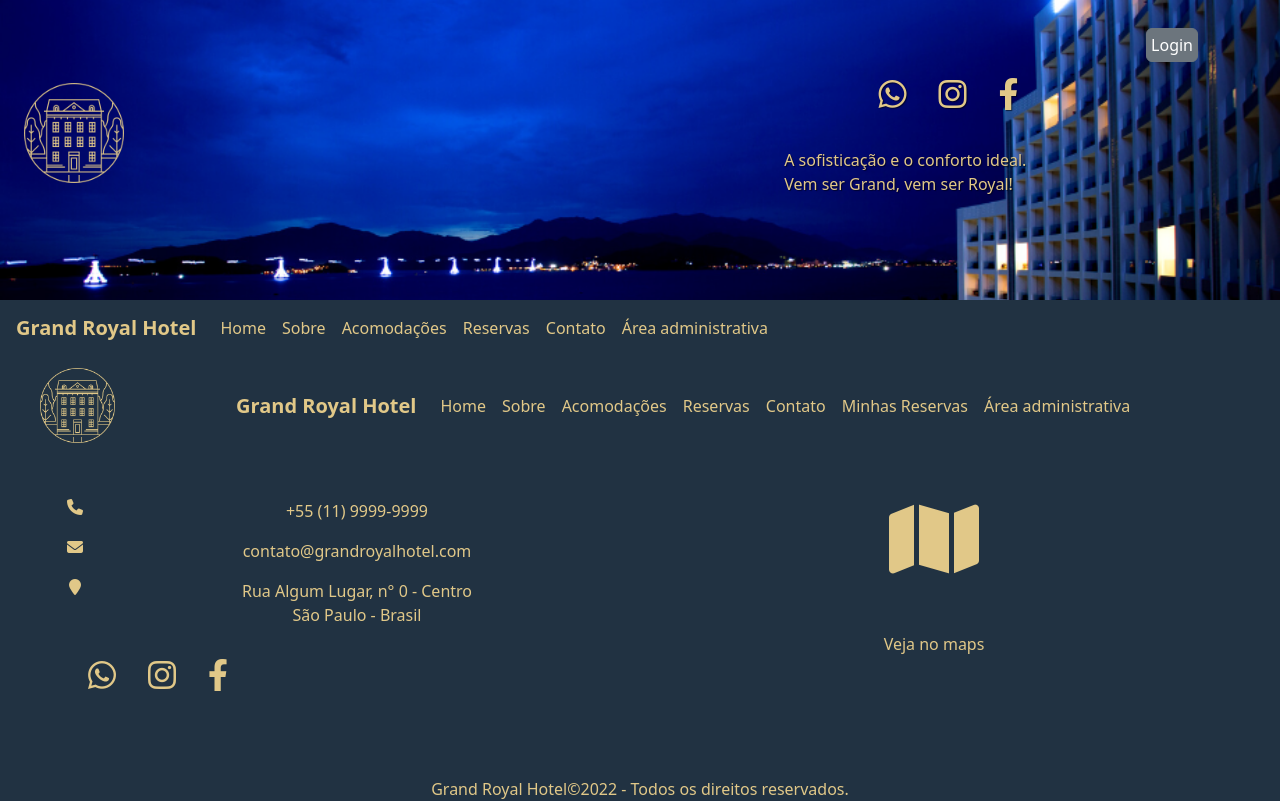
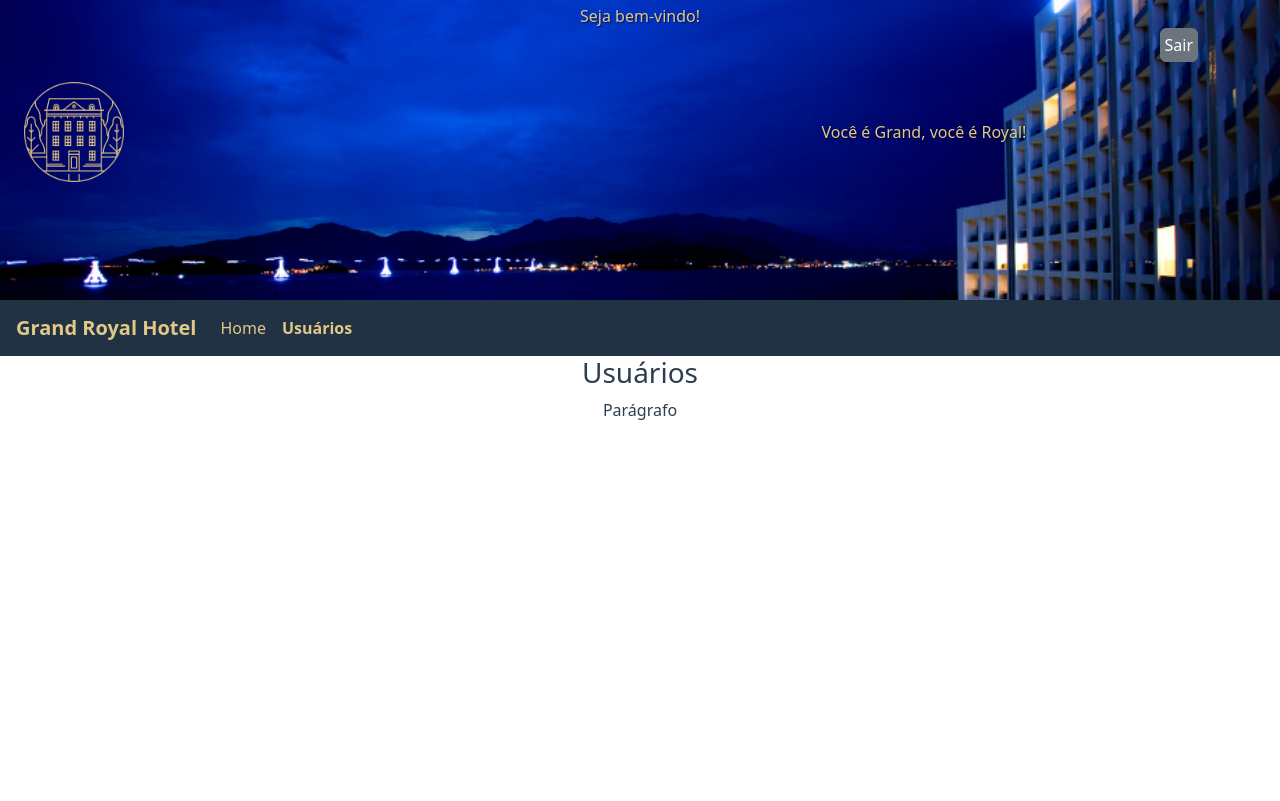
Before and after one commit to D2Trindade/hotel-management-backend, a Vue app: page /admUsers in a window 1280 px wide. Shown: the top 801 px of the page. Built offline with nearby package versions, Linux system fonts and the light colour scheme; a web font is replaced by a local one.

Commit message:
Área Administrativa rotas

```diff
--- a/src/components/MainHeader.vue
+++ b/src/components/MainHeader.vue
@@ -1,5 +1,5 @@
 <template>
-    <header class="header--container container-fluid text-end m-0 p-1">
+    <header class="header--container container-fluid text-end m-0 p-1" v-if="!logged">
         <div class="text-center">
             <span class="p-4" id="logado-usuario"></span>
         </div>
@@ -24,7 +24,25 @@
             </div>
         </div>
     </header>
-    <ModalLogin />
+    <ModalLogin v-if="!logged" />
+    <header class="header--container container-fluid text-end m-0 p-1" v-if="logged">
+        <div class="text-center">
+            <span class="p-4" id="logadoAdm-usuario">Seja bem-vindo!</span>
+        </div>
+        <div class="container" id="logadoAdm">
+            <button class="btn btn-secondary text-bg-secondary col p-1 " @click="sairAdm">
+                Sair
+            </button>
+        </div>
+        <div class="d-flex align-items-center">
+            <router-link to="/" class="header--logo" title="Grand Hoyal Hotel"></router-link>
+            <div class="header--container2">
+                <p class="header--container2-container alinhamento m-1 p-1">
+                    Você é Grand, você é Royal!
+                </p>
+            </div>
+        </div>
+    </header>
 </template>
 
 <script>
@@ -53,6 +71,10 @@ export default {
             if (document.querySelector(".modalNovoComentario") != null) {
                 document.querySelector(".modalNovoComentario").classList.add ('esconder')
             }
+        },
+        sairAdm() {
+            localStorage.removeItem('loginFunc')
+            this.$router.push('/')
         }
     },
     mounted: function() {
@@ -72,12 +94,26 @@ export default {
 
             document.querySelector('#logado').classList.remove('esconder')
             document.querySelector('#cadastro').classList.add('esconder')
-            document.querySelector('#navMinhasreservas').parentNode.classList.remove('d-none')
+            if (document.querySelector('#navMinhasreservas')) {
+                document.querySelector('#navMinhasreservas').parentNode.classList.remove('d-none')
+            }
         }
-        else {
+        else if (!localStorage.getItem('loginFunc')) {
             document.querySelector('#logado').classList.add('esconder')
             document.querySelector('#cadastro').classList.remove('esconder')
-            document.querySelector('#navMinhasreservas').parentNode.classList.add('d-none')
+            if (document.querySelector('#navMinhasreservas')) {
+                document.querySelector('#navMinhasreservas').parentNode.classList.add('d-none')
+            }
+        }
+    },
+    computed: {
+        logged() {
+            if (document.querySelector('#logadoAdm') && !localStorage.getItem('loginFunc')) {
+                document.querySelector('#logadoAdm').classList.add('esconder')
+            }
+
+            if(this.$route.name != null) return this.$route.name.includes('adm')
+            else return false
         }
     }
 }
--- a/src/components/MainNavBar.vue
+++ b/src/components/MainNavBar.vue
@@ -2,11 +2,17 @@
     <nav class="navbar navbar-expand-sm global-bg-azul">
         <router-link to="/" class="navbar-brand ps-3 color--bege">Grand Royal Hotel</router-link>
         <div class="collapse navbar-collapse" id="colNav">
-            <ul class="navbar-nav">
+            <ul class="navbar-nav" v-if="logged">
                 <li class="nav-item" v-for="pg in paginas" :key="pg.id">
                     <router-link class="nav-link" :to="pg.link" :id="pg.id">{{pg.nome}}</router-link>
                 </li>
             </ul>
+            <ul class="navbar-nav" v-if="!logged">
+                <li class="nav-item" v-for="pg in paginasAdm" :key="pg.id">
+                    <router-link class="nav-link" :to="pg.link" :id="pg.id">{{pg.nome}}</router-link>
+                </li>
+            </ul>
+
         </div>
     </nav>
 </template>
@@ -23,8 +29,23 @@ export default {
                 {id: 'navReservas', nome: 'Reservas', link: '/reservas'},
                 {id: 'navContato', nome: 'Contato', link: '/contato'},
                 {id: 'navMinhasreservas', nome: 'Minhas Reservas', link: '/minhasreservas'},
-                {id: 'navAdm', nome: 'Área administrativa', link: '/adm'},
+                {id: 'navAdm', nome: 'Área administrativa', link: '/loginfunc'}
+            ],
+            paginasAdm: [
+                {id: 'navAdmHome', nome: 'Home', link: '/admHome'},
+                {id: 'navAdmUsuarios', nome: 'Usuários', link: '/admUsers'}
             ]
+        }
+    },
+    computed: {
+        logged() {
+            if (document.querySelector('#navMinhasreservas') && !localStorage.getItem('login')) {
+                document.querySelector('#navMinhasreservas').parentNode.classList.add('d-none')
+            }
+
+            if(this.$route.name != null)
+                return !this.$route.name.includes('adm')
+            return false
         }
     }
 }
--- a/src/router/index.js
+++ b/src/router/index.js
@@ -33,14 +33,19 @@ const routes = [
     component: () => import('../views/MinhasReservas.vue')
   },
   {
-    path: '/adm',
-    name: 'adm',
-    component: () => import('../views/Adm/AdmLogin.vue')
+    path: '/loginfunc',
+    name: 'loginfunc',
+    component: () => import('../views/LoginFunc.vue')
   },
   {
     path: '/admHome',
     name: 'admHome',
     component: () => import('../views/Adm/AdmHome.vue')
+  },
+  {
+    path: '/admUsers',
+    name: 'admUsers',
+    component: () => import('../views/Adm/AdmUsers.vue')
   }
 ]
 
--- /dev/null
+++ b/src/views/Adm/AdmUsers.vue
@@ -0,0 +1,6 @@
+<template>
+    <main>
+        <h3>Usuários</h3>
+        <p>Parágrafo</p>
+    </main>
+</template>
--- a/src/views/HomeView.vue
+++ b/src/views/HomeView.vue
@@ -48,7 +48,7 @@
               <p class="p-primario">Se inscreva na nossa newsletter e receba diariamente notícias e dicas de lugares para se
               hospedar e promoções:</p>
             </label>
-            <InputDefault id="newsletter" placeholder="Digite seu email aqui" tipo="email"/>
+            <InputDefault id="newsletter" placeholder="Digite seu email aqui" tipo="email" tamanho="50"/>
             <ButtonSubmit tipo="Enviar" class="col btn-terceario" />
           </div>
         </div>
--- a/src/views/Adm/AdmLogin.vue
+++ b/src/views/LoginFunc.vue
@@ -52,7 +52,6 @@ export default {
             nome: pessoas[i].nome,
             email: pessoas[i].email
           }
-          console.log(loginFunc)
           localStorage.setItem('loginFunc', JSON.stringify(loginFunc))
           this.$router.push('/admHome')
           return
```
